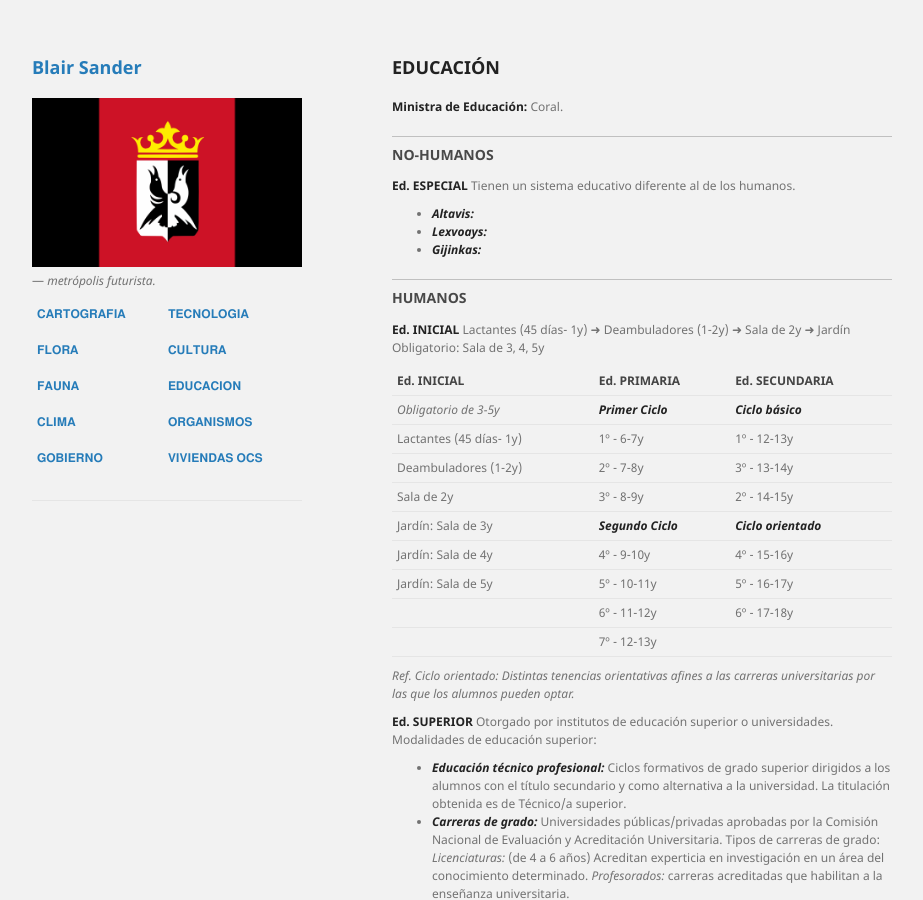
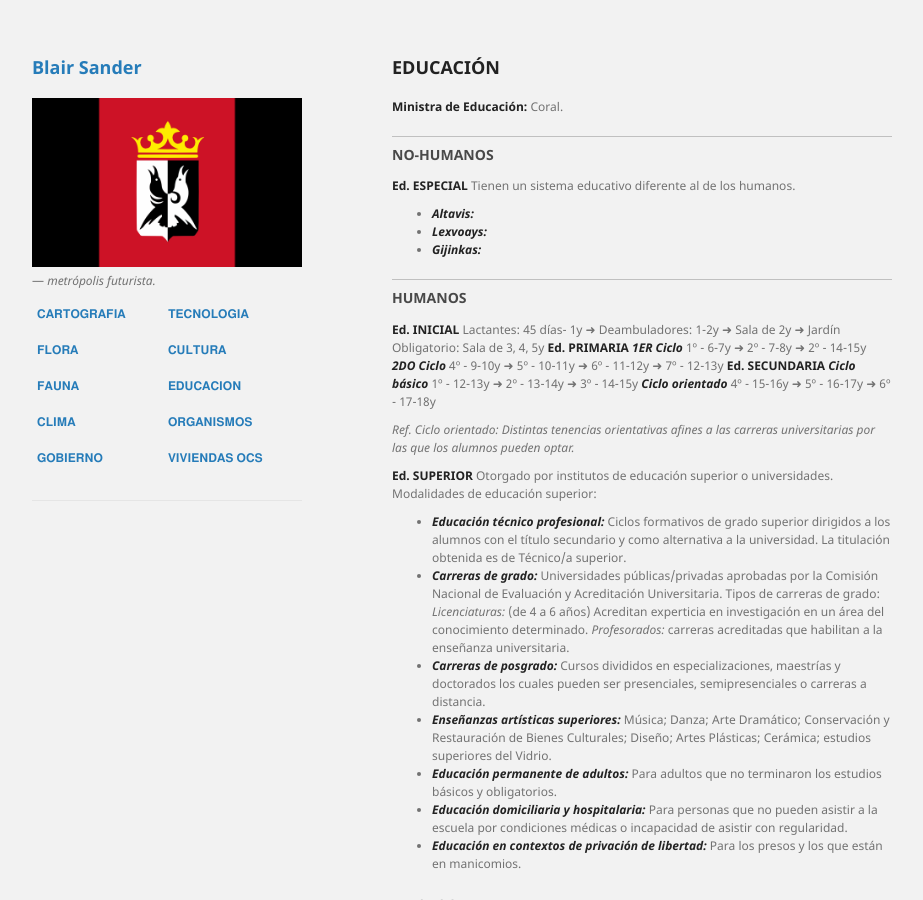
Before and after one commit to BlairSander/ciudad, a Jekyll site: the page built from educacion.md, in a window 1280 px wide and 900 px high. Shown: the whole window, without its empty margins (178-1101 px from the left). Built offline with Jekyll 4.4.1, drawn with Linux system fonts in a browser that asks for light colours; our own code applies the rules of GitHub Pages for plain Markdown files.

Commit message:
educacion.md

```diff
--- a/educacion.md
+++ b/educacion.md
@@ -16,19 +16,9 @@ Tienen un sistema educativo diferente al de los humanos.
 
 ### HUMANOS
 
-**Ed. INICIAL**  Lactantes (45 días- 1y) ➜ Deambuladores (1-2y) ➜ Sala de 2y ➜ Jardín Obligatorio: Sala de 3, 4, 5y
-
-| Ed. INICIAL | Ed. PRIMARIA | Ed. SECUNDARIA |
-|------|------|------|
-| *Obligatorio de 3-5y* | ***Primer Ciclo*** | ***Ciclo básico*** |
-| Lactantes (45 días- 1y) | 1º - 6-7y| 1º - 12-13y |
-| Deambuladores (1-2y) | 2º - 7-8y | 3º -	13-14y |
-| Sala de 2y | 3º - 8-9y | 2º - 14-15y |
-| Jardín: Sala de 3y | ***Segundo Ciclo*** | ***Ciclo orientado*** |
-| Jardín: Sala de 4y | 4º - 9-10y| 4º - 15-16y |
-| Jardín: Sala de 5y | 5º - 10-11y | 5º - 16-17y |
-|| 6º - 11-12y| 6º - 17-18y |
-|| 7º - 12-13y| |
+**Ed. INICIAL**  Lactantes: 45 días- 1y ➜ Deambuladores: 1-2y ➜ Sala de 2y ➜ Jardín Obligatorio: Sala de 3, 4, 5y
+**Ed. PRIMARIA**  ***1ER Ciclo***  1º - 6-7y ➜ 2º - 7-8y ➜ 2º - 14-15y ***2DO Ciclo*** 4º - 9-10y ➜ 5º - 10-11y ➜ 6º - 11-12y ➜  7º - 12-13y
+**Ed. SECUNDARIA**  ***Ciclo básico*** 1º - 12-13y ➜ 2º - 13-14y ➜ 3º - 14-15y ***Ciclo orientado*** 4º - 15-16y ➜ 5º - 16-17y ➜ 6º - 17-18y
 
 *Ref. Ciclo orientado: Distintas tenencias orientativas afines a las carreras universitarias por las que los alumnos pueden optar.*
 
```
